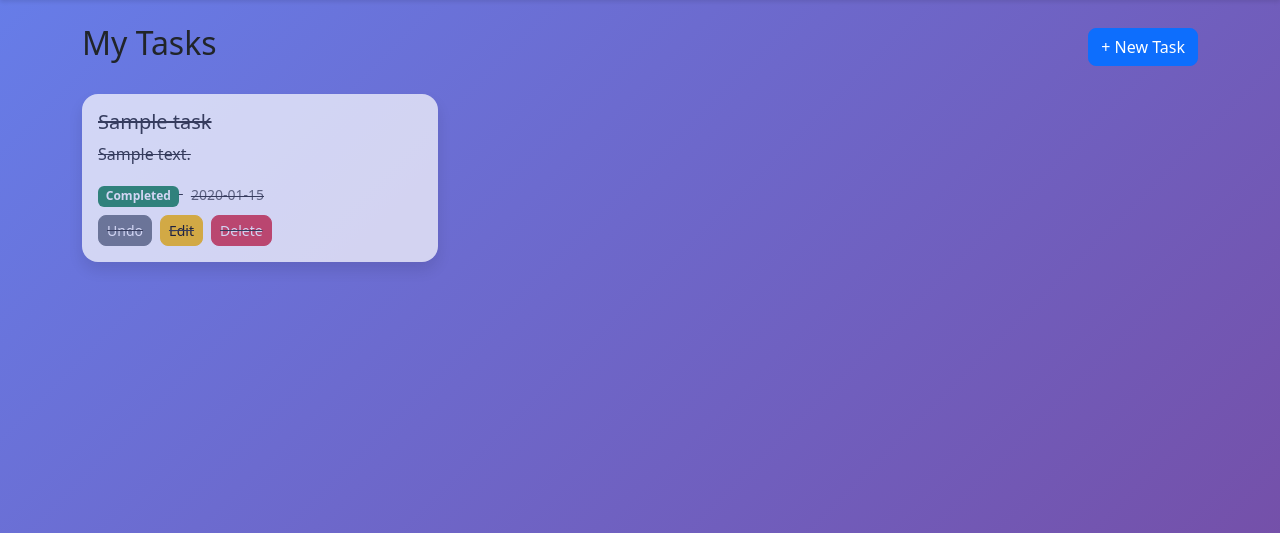
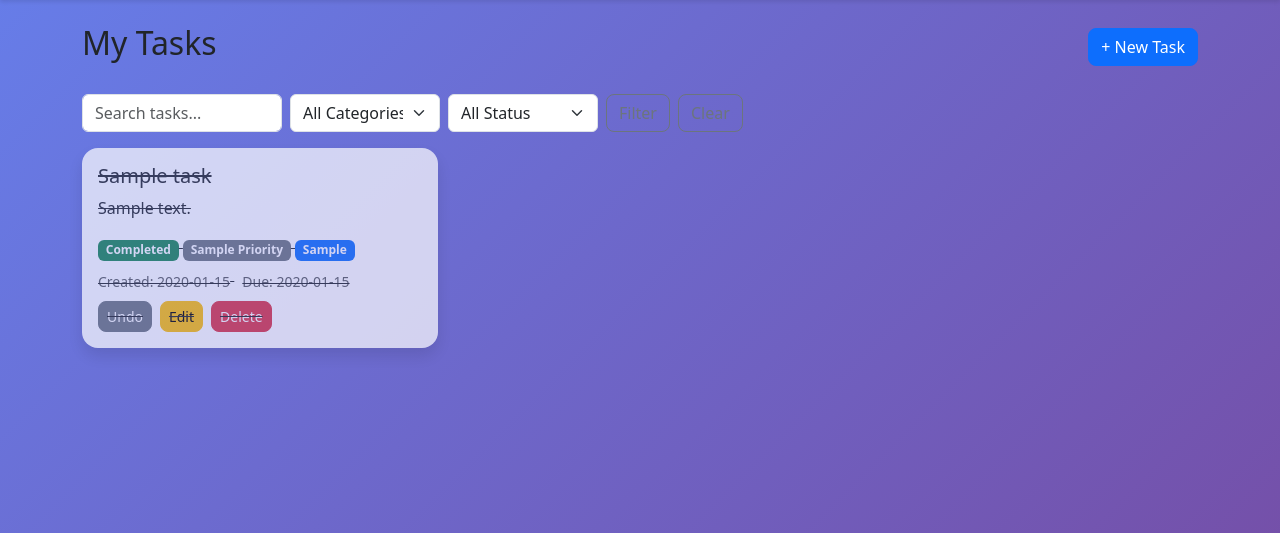
Before and after one commit to AbdulAhadSerfraz/task-management-system, a Flask app: page /dashboard in a window 1280 px wide. Shown: the part 56-589 px from the top of the page. Run offline with Flask 3, Linux system fonts and the light colour scheme; a user stored in the database is signed in; tables that the repository leaves empty hold one stand-in row (values such as "Sample post").

Commit message:
Add task priority, categories, due dates, and search/filter functionality

```diff
--- a/models/task.py
+++ b/models/task.py
@@ -10,4 +10,7 @@ class Task(db.Model):
     description = db.Column(db.Text, nullable=True)
     completed = db.Column(db.Boolean, default=False)
     created_at = db.Column(db.DateTime, default=datetime.utcnow)
+    due_date = db.Column(db.DateTime, nullable=True)
+    priority = db.Column(db.String(20), default='medium')
+    category = db.Column(db.String(50), nullable=True)
     user_id = db.Column(db.Integer, db.ForeignKey('users.id'), nullable=False)
--- a/routes/task_routes.py
+++ b/routes/task_routes.py
@@ -2,6 +2,7 @@ from flask import Blueprint, render_template, redirect, url_for, flash, request
 from flask_login import login_required, current_user
 from app import db
 from models.task import Task
+from datetime import datetime
 
 task_bp = Blueprint('task', __name__)
 
@@ -9,8 +10,26 @@ task_bp = Blueprint('task', __name__)
 @task_bp.route('/dashboard')
 @login_required
 def dashboard():
-    tasks = Task.query.filter_by(user_id=current_user.id).order_by(Task.created_at.desc()).all()
-    return render_template('dashboard.html', tasks=tasks)
+    search_query = request.args.get('search', '')
+    category_filter = request.args.get('category', '')
+    status_filter = request.args.get('status', '')
+
+    query = Task.query.filter_by(user_id=current_user.id)
+
+    if search_query:
+        query = query.filter(Task.title.contains(search_query) | Task.description.contains(search_query))
+
+    if category_filter:
+        query = query.filter_by(category=category_filter)
+
+    if status_filter == 'completed':
+        query = query.filter_by(completed=True)
+    elif status_filter == 'pending':
+        query = query.filter_by(completed=False)
+
+    tasks = query.order_by(Task.created_at.desc()).all()
+    return render_template('dashboard.html', tasks=tasks, search_query=search_query,
+                          category_filter=category_filter, status_filter=status_filter)
 
 
 @task_bp.route('/tasks/create', methods=['GET', 'POST'])
@@ -19,12 +38,24 @@ def create_task():
     if request.method == 'POST':
         title = request.form.get('title')
         description = request.form.get('description')
+        priority = request.form.get('priority', 'medium')
+        category = request.form.get('category')
+        due_date = request.form.get('due_date')
 
         if not title or not title.strip():
             flash('Task title is required', 'danger')
             return render_template('create_task.html')
 
-        task = Task(title=title.strip(), description=description, user_id=current_user.id)
+        task = Task(
+            title=title.strip(),
+            description=description,
+            priority=priority,
+            category=category,
+            user_id=current_user.id
+        )
+        if due_date:
+            task.due_date = datetime.strptime(due_date, '%Y-%m-%d')
+
         db.session.add(task)
         db.session.commit()
         flash('Task created successfully!', 'success')
@@ -42,6 +73,9 @@ def edit_task(task_id):
     if request.method == 'POST':
         title = request.form.get('title')
         description = request.form.get('description')
+        priority = request.form.get('priority', 'medium')
+        category = request.form.get('category')
+        due_date = request.form.get('due_date')
 
         if not title or not title.strip():
             flash('Task title is required', 'danger')
@@ -49,6 +83,12 @@ def edit_task(task_id):
 
         task.title = title.strip()
         task.description = description
+        task.priority = priority
+        task.category = category
+        if due_date:
+            task.due_date = datetime.strptime(due_date, '%Y-%m-%d')
+        else:
+            task.due_date = None
         db.session.commit()
         flash('Task updated successfully!', 'success')
         return redirect(url_for('task.dashboard'))
--- a/templates/dashboard.html
+++ b/templates/dashboard.html
@@ -4,6 +4,28 @@
 <div class="d-flex justify-content-between align-items-center mb-4">
     <h2>My Tasks</h2>
     <a href="{{ url_for('task.create_task') }}" class="btn btn-primary">+ New Task</a>
+</div>
+
+<div class="row mb-3">
+    <div class="col-md-12">
+        <form method="GET" class="d-flex gap-2 flex-wrap">
+            <input type="text" class="form-control" name="search" placeholder="Search tasks..." value="{{ search_query }}" style="max-width: 200px;">
+            <select class="form-select" name="category" style="max-width: 150px;">
+                <option value="">All Categories</option>
+                <option value="Work" {% if category_filter == 'Work' %}selected{% endif %}>Work</option>
+                <option value="Personal" {% if category_filter == 'Personal' %}selected{% endif %}>Personal</option>
+                <option value="Shopping" {% if category_filter == 'Shopping' %}selected{% endif %}>Shopping</option>
+                <option value="Other" {% if category_filter == 'Other' %}selected{% endif %}>Other</option>
+            </select>
+            <select class="form-select" name="status" style="max-width: 150px;">
+                <option value="">All Status</option>
+                <option value="pending" {% if status_filter == 'pending' %}selected{% endif %}>Pending</option>
+                <option value="completed" {% if status_filter == 'completed' %}selected{% endif %}>Completed</option>
+            </select>
+            <button type="submit" class="btn btn-outline-secondary">Filter</button>
+            <a href="{{ url_for('task.dashboard') }}" class="btn btn-outline-secondary">Clear</a>
+        </form>
+    </div>
 </div>
 
 {% if tasks %}
@@ -18,7 +40,18 @@
                             <span class="badge {% if task.completed %}bg-success{% else %}bg-warning{% endif %}">
                                 {{ 'Completed' if task.completed else 'Pending' }}
                             </span>
-                            <small class="text-muted ms-2">{{ task.created_at.strftime('%Y-%m-%d') }}</small>
+                            {% if task.priority %}
+                                <span class="badge {% if task.priority == 'high' %}bg-danger{% elif task.priority == 'low' %}bg-info{% else %}bg-secondary{% endif %}">{{ task.priority|capitalize }} Priority</span>
+                            {% endif %}
+                            {% if task.category %}
+                                <span class="badge bg-primary">{{ task.category }}</span>
+                            {% endif %}
+                        </div>
+                        <div class="mb-2">
+                            <small class="text-muted">Created: {{ task.created_at.strftime('%Y-%m-%d') }}</small>
+                            {% if task.due_date %}
+                                <small class="text-muted ms-2">Due: {{ task.due_date.strftime('%Y-%m-%d') }}</small>
+                            {% endif %}
                         </div>
                         <div class="d-flex gap-2">
                             <a href="{{ url_for('task.complete_task', task_id=task.id) }}" class="btn btn-sm {% if task.completed %}btn-secondary{% else %}btn-success{% endif %}">
```
Also changed, not shown: templates/create_task.html (+16 -0 lines), templates/edit_task.html (+16 -0 lines), tests/test_app.py (+51 -0 lines).
